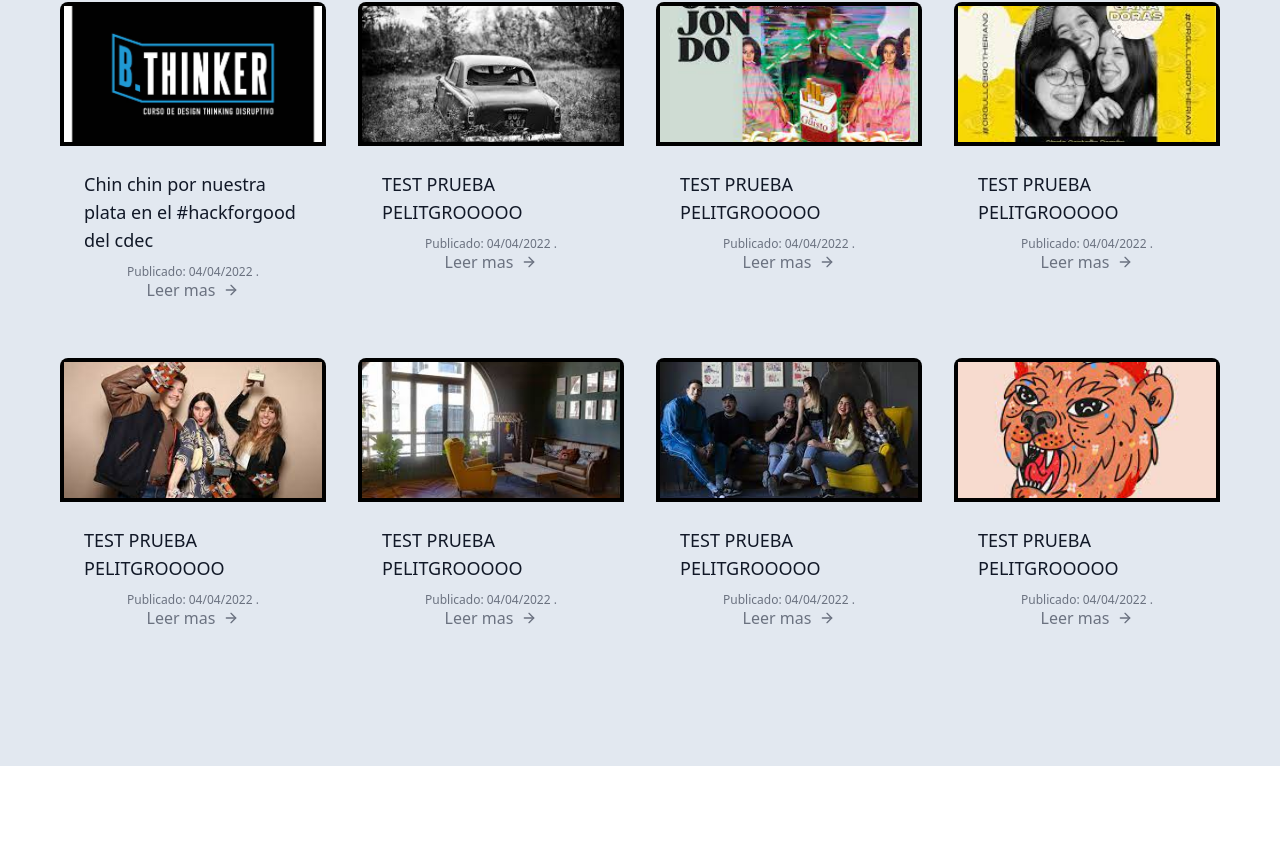
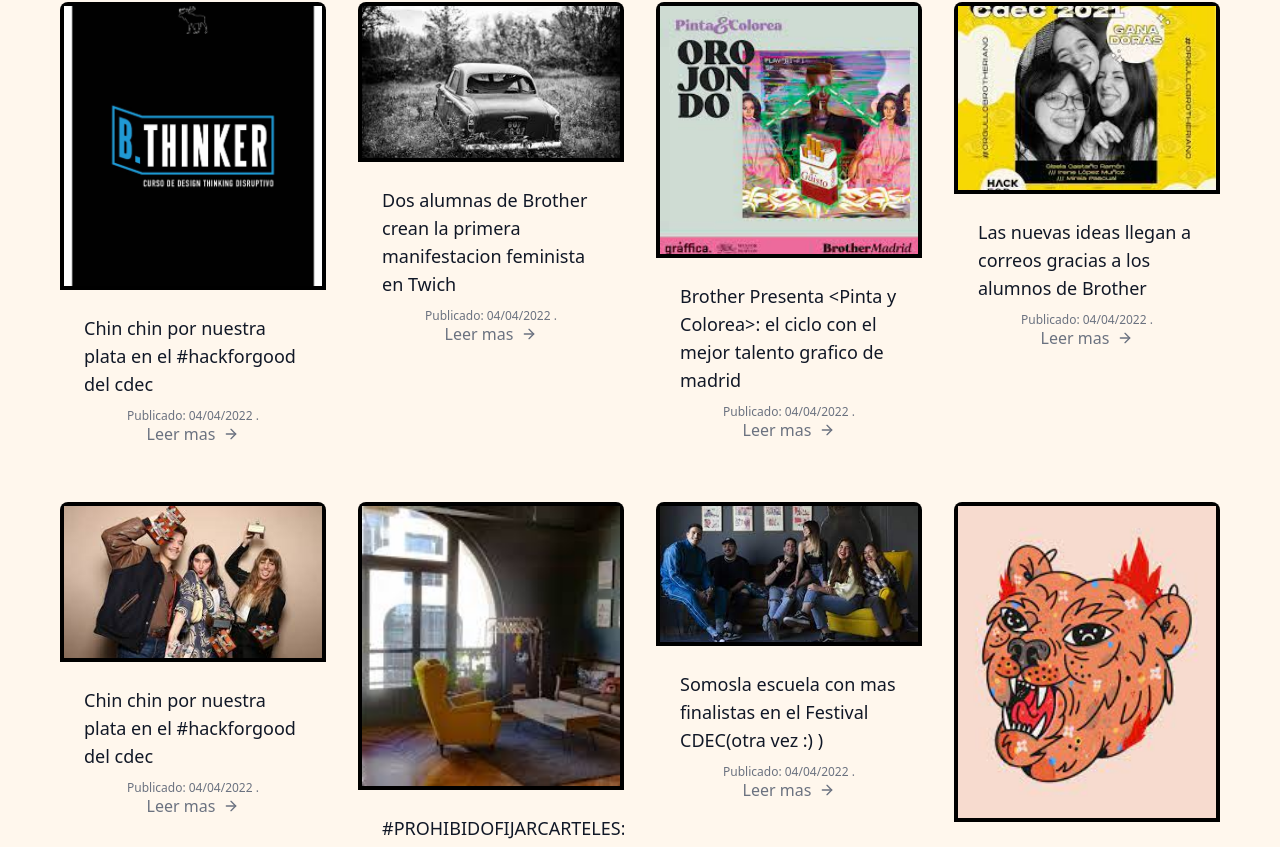
Before and after one commit to AlexBecci/Challenge-FrontEnd, a React (Create React App) app: page / in a window 1280 px wide. Shown: the part 1733-2580 px from the top of the page. Before the commit the page ends 2499 px from the top, so only its background shows below. Built offline with nearby package versions, Linux system fonts and the light colour scheme.

Commit message:
text added in component Card

```diff
--- a/src/components/Notices.jsx
+++ b/src/components/Notices.jsx
@@ -15,7 +15,7 @@ import beerBrother from "../images/beerBrother.jpg";
 
 function Notices() {
   return (
-    <section className="text-gray-600 body-font bg-slate-200">
+    <section className="text-gray-600 body-font bg-orange-50">
       <div className="container px-5 py-24 mx-auto ">
         <div className="flex flex-wrap w-full mb-20 justify-center text-center">
           <div className="lg:w-1/2 w-full mb-6 lg:mb-0">
@@ -29,49 +29,49 @@ function Notices() {
             text="Chin chin por nuestra plata en el #hackforgood del cdec"
             img={bThinker}
             date=" 04/04/2022"
-            height={48}
+            height={"lg:h-72"}
           />
           <CardNotices
-            text="TEST PRUEBA PELITGROOOOO"
+            text="Dos alumnas de Brother crean la primera manifestacion feminista en Twich"
             img={blackAndWhite}
             date=" 04/04/2022"
-            height={36}
+            height={"lg:h-40"}
           />
           <CardNotices
-            text="TEST PRUEBA PELITGROOOOO"
+            text="Brother Presenta <Pinta y Colorea>: el ciclo con el mejor talento grafico de madrid"
             img={pintaColorea}
             date=" 04/04/2022"
-            height={48}
+            height={"lg:h-64"}
           />
           <CardNotices
-            text="TEST PRUEBA PELITGROOOOO"
+            text="Las nuevas ideas llegan a correos gracias a los alumnos de Brother"
             img={alumnosBrother}
             date=" 04/04/2022"
-            height={40}
+            height={"lg:h-48"}
           />
           <CardNotices
-            text="TEST PRUEBA PELITGROOOOO"
+            text="Chin chin por nuestra plata en el #hackforgood del cdec"
             img={peopleEvent}
             date=" 04/04/2022"
-            height={40}
+            height={"lg:h-40"}
           />
           <CardNotices
-            text="TEST PRUEBA PELITGROOOOO"
+            text="#PROHIBIDOFIJARCARTELES: UNA NUEVA OPORTUNIDAD PARA EL CARTEL MAS FEO DEL MUNDO"
             img={sillonImage}
             date=" 04/04/2022"
-            height={48}
+            height={"lg:h-72"}
           />
           <CardNotices
-            text="TEST PRUEBA PELITGROOOOO"
+            text="Somosla escuela con mas finalistas en el Festival CDEC(otra vez :) )"
             img={genteSillonImage}
             date=" 04/04/2022"
-            height={40}
+            height={"lg:h-36"}
           />
           <CardNotices
             text="TEST PRUEBA PELITGROOOOO"
             img={beerBrother}
             date=" 04/04/2022"
-            height={48}
+            height={"lg:h-80"}
           />
         </div>
       </div>
--- a/src/components/Notices/CardNotices.jsx
+++ b/src/components/Notices/CardNotices.jsx
@@ -4,7 +4,7 @@ function CardNotices({text,img,date, height}) {
   return (
     <div className="xl:w-1/4 md:w-1/2 p-4 ">
       <div className="h-full  border-opacity-60 rounded-lg overflow-hidden">
-          <img className={`lg:h-${height} md:h-36 w-96 object-cover object-center border-4 border-black`} src={img} alt="blog"/>
+          <img className={`${height} md:h-36 w-full object-cover object-center border-4 border-black`} src={img} alt="blog"/>
           <div className="p-6">
 
             <h1 className="title-font text-lg font-medium text-gray-900 mb-3">{text}</h1>
```
